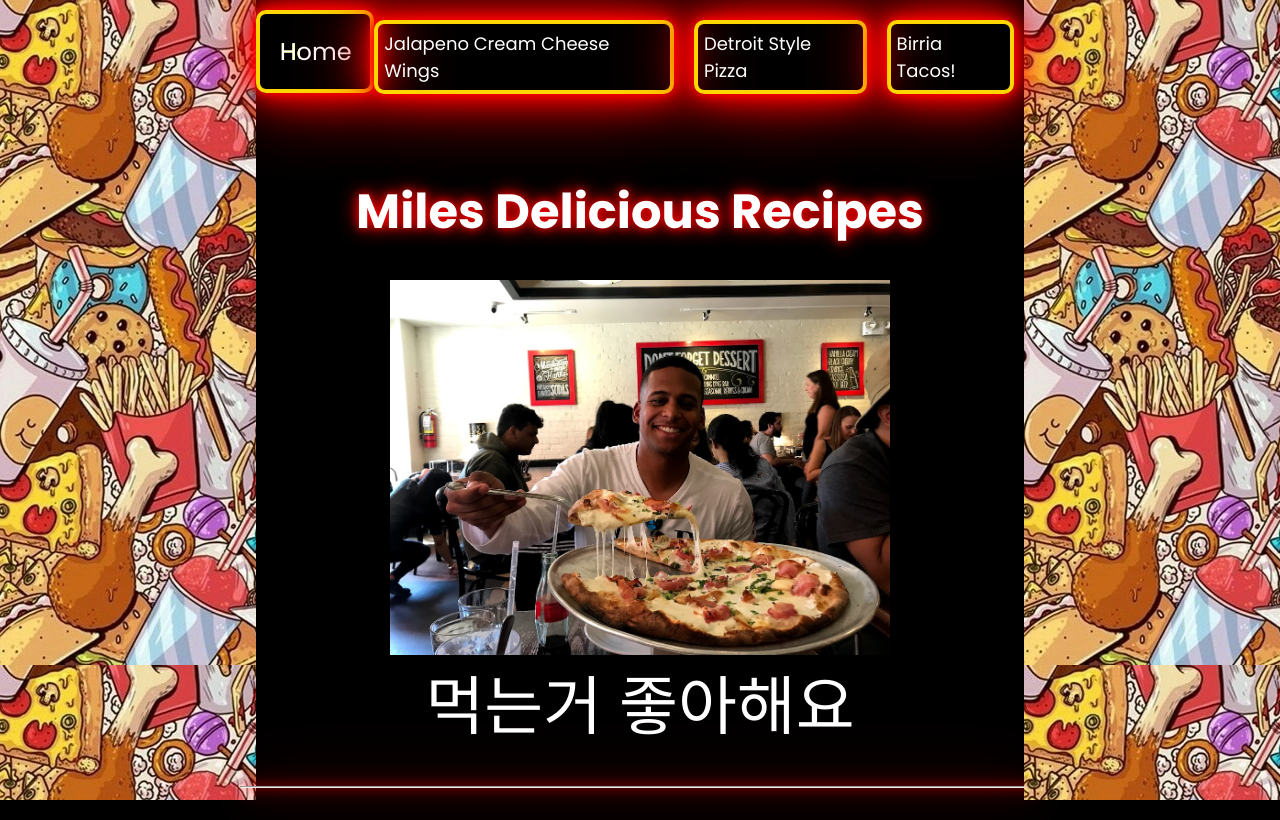
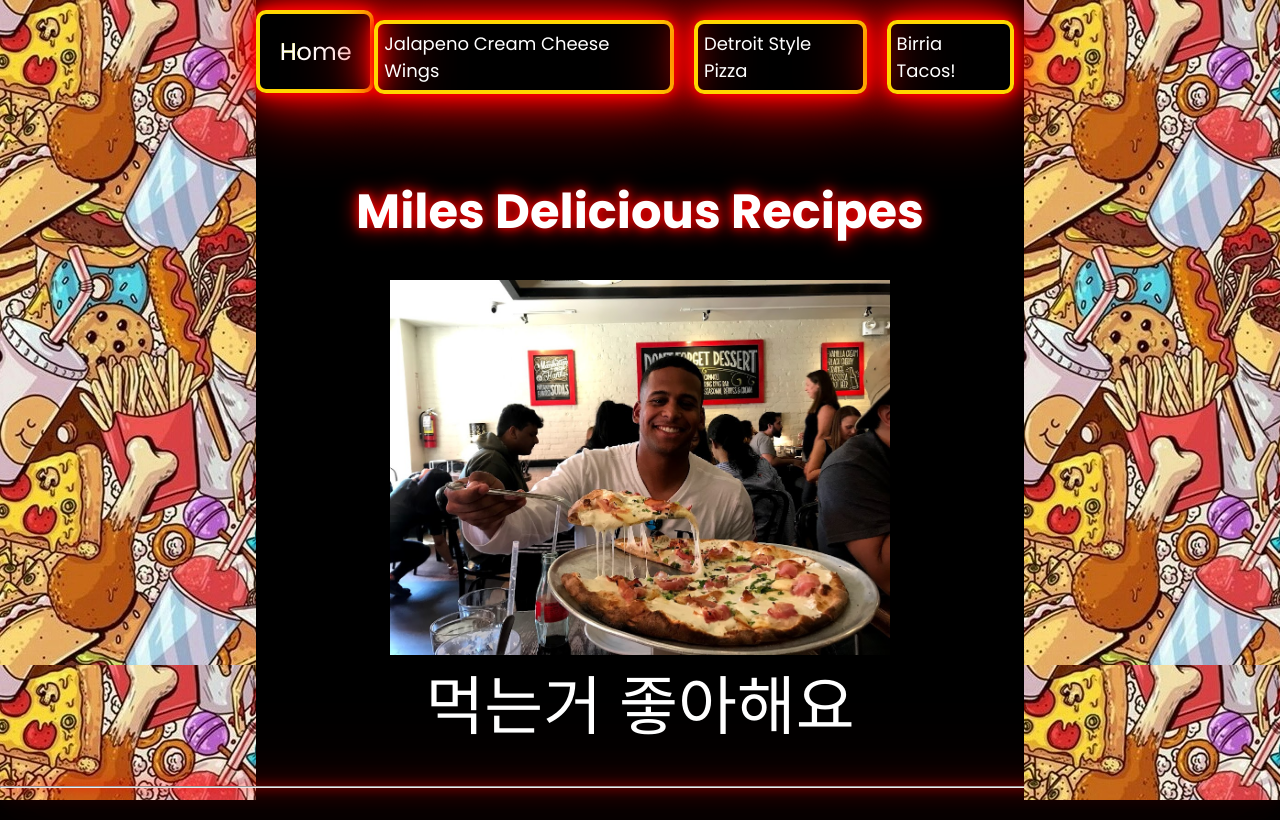
Before and after one commit to kingdallas24/My-Recipes, a plain HTML site: page index.html in a window 1280 px wide. Drawn offline with Linux system fonts and the light colour scheme.

Commit message:
adjust width

```diff
--- a/styles.css
+++ b/styles.css
@@ -36,6 +36,7 @@ hr:hover {
   display: flex;
   justify-content: center;
   align-items: center;
+  width: 100vw;
   height: 100vh;
 }
 
@@ -152,7 +153,7 @@ body {
 }
 
 hr {
-  width: 100vh;
+  width: 100vw;
   box-shadow: 0 0 10px red, 0 0 20px red, 0 0 40px red, 0 0 80px red;
 }
 
```
